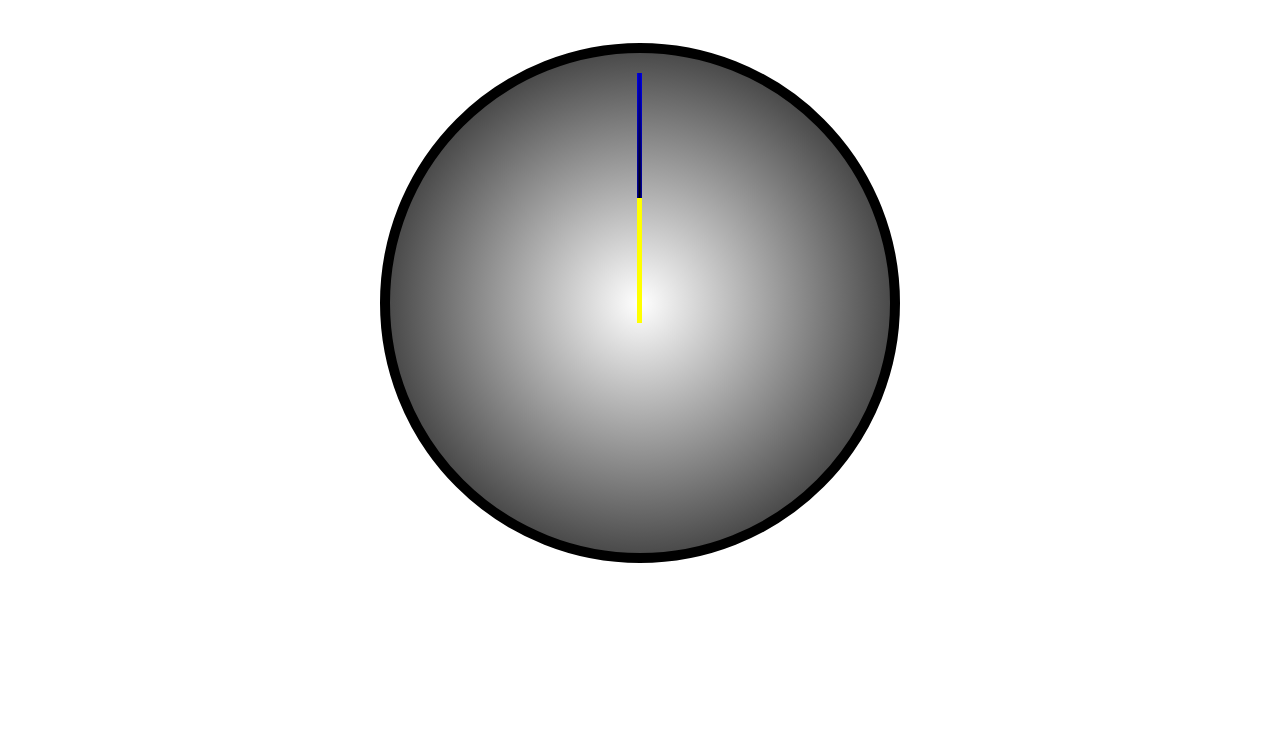
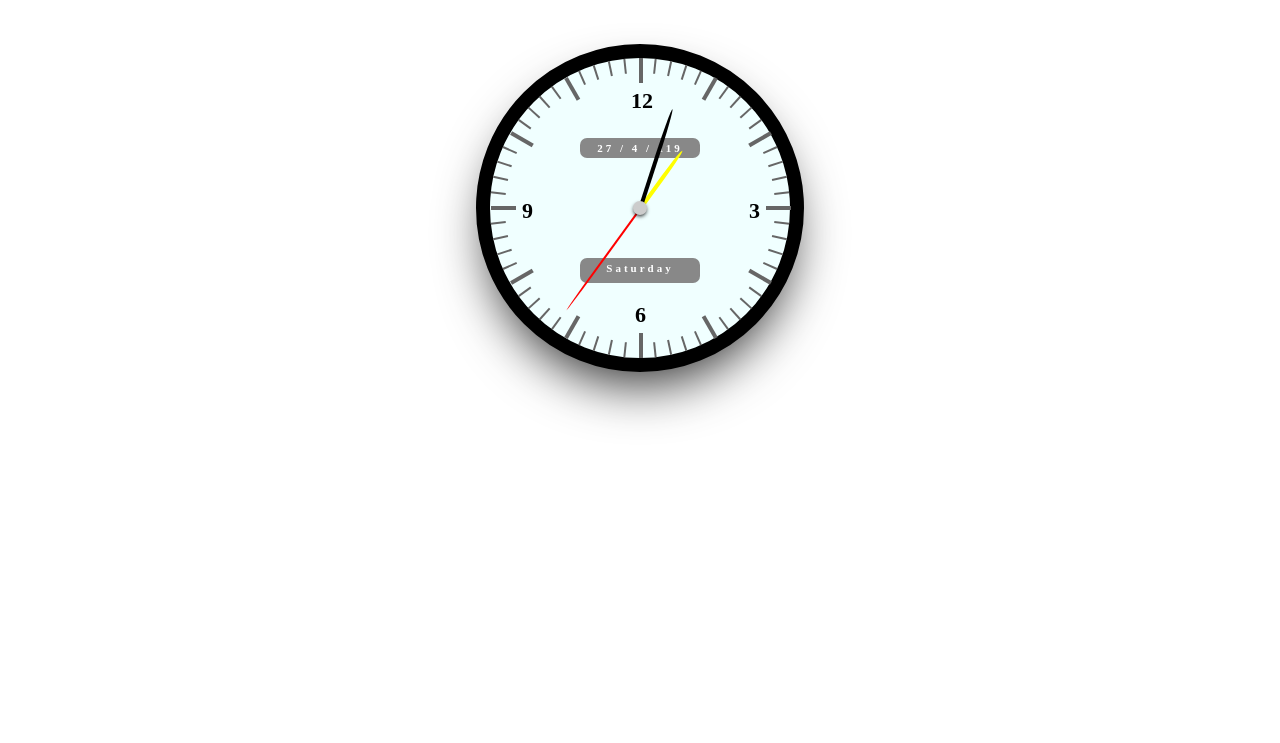
Before and after one commit to andreadesiderio/Timer-app, a plain HTML site: page index.html in a window 1280 px wide. Shown: the part 57-800 px from the top of the page. Drawn offline with Linux system fonts and the light colour scheme.

Commit message:
drew the analog clock

```diff
--- a/index.html
+++ b/index.html
@@ -7,13 +7,13 @@
             <meta name="decsriptiom" content="timer app">
             <title>Time App</title>
 
-            <link href="resetCss.css" rel="stylesheet" type="text/css">
+            <!-- <link href="resetCss.css" rel="stylesheet" type="text/css"> -->
             <link href="indexcss.css" rel="stylesheet" type="text/css">
 
 
     </head>
 <body>
-<header role="heading">
+<!-- <header role="heading">
     <nav role="navigation">
         <div class="inlineBlock" id="brandNameContainer">
          <h1><a href="index.html" class="whiteText">Time App</a></h1>
@@ -35,25 +35,30 @@
          </ul>
         </div>
     </nav>
-</header>
+</header> -->
 <main role="main">
 
 <!-- <p id="homeDate"></p>
 <p id="homeClock"></p> -->
 
-<div class="centerText">
-        <!-- id="homeClock" -->
-<div class="rotatingClock centerText inlineBlock">
-    <div class="secondNeedle">
-
+<div class="analogClock">
+    <div>
+        <div class="analogClockDate"></div>
+        <div class="analogClockDay"></div>
     </div>
-    <div class="minuteNeedle">
-
+    <div class="dot"></div>
+    <div>
+        <div class="hourHand"></div>
+        <div class="minuteHand"></div>
+        <div class="secondHand"></div>
     </div>
-    <div class="hourNeedle">
-
+    <div>
+        <span class="hour3">3</span>
+        <span class="hour6">6</span>
+        <span class="hour9">9</span>
+        <span class="hour12">12</span>
     </div>
-</div>
+    <div class="diallines"></div>
 </div>
 
 </main>
--- a/indexcss.css
+++ b/indexcss.css
@@ -1,12 +1,11 @@
-*{
+/* /* *{
     box-sizing: border-box;
-    /* text-align: center; */
-}
+} */
 
 /* body{
     margin: 0;
 } */
-
+/*
 .inlineBlock{
     display: inline-block;
 }
@@ -58,7 +57,7 @@ a{
 
 }   */
 
-
+/*
 a:hover{
     color : rgb(42, 42, 252);
 }
@@ -66,44 +65,180 @@ a:hover{
 main{
     position: relative;
     top: 100px;
+} */
+
+.analogClock{
+    background-color: azure;
+    width: 300px;
+    height: 300px;
+    margin: 8% auto 0;
+    /* margin: auto; */
+    border-radius: 50%;
+    border: 14px solid black;
+    position: relative;
+    box-shadow: 0 2vw 4vw -1vw rgba(0, 0, 0, 0.8);
 }
 
-.rotatingClock{
-    height: 520px;
-    width: 520px;
-    background: radial-gradient(white, black);
-    border: 10px solid black;
+.dot{
+    width: 14px;
+    height: 14px;
     border-radius: 50%;
-    /* display: inline-block; */
+    background-color: #ccc;
+    /* my first try
+    position: relative;
     margin: auto;
-    padding: 20px;
+    top: 243px;*/
+    position: absolute;
+    top:0;
+    left:0;
+    right: 0;
+    bottom: 0;
+    margin: auto;
+    z-index: 10;
+    box-shadow: 0 2px 4px -1px black;
 }
 
-.secondNeedle{
-    width: 2px;
-    height: 250px;
-    background: radial-gradient(black, red);
-    /* border-radius: 10px; */
-    position: relative;
-    left: 229px;
-
+.hourHand{
+    position: absolute;
+    z-index: 5;
+    width: 4px;
+    height: 65px;
+    background: yellow;
+    top: 79px;
+    /* left: 239px; */
+    left: 50%;
+    /*half or the width*/
+    margin-left: -2px;
+    /*is this neccessary? not doing anything*/
+    transform-origin: 50% 72px;
+    border-top-left-radius: 50%;
+    border-top-right-radius: 50%;
 }
 
-.minuteNeedle{
-    width: 5px;
-    height: 250px;
-    background: radial-gradient(black, blue);
-    position: relative;
-    left: 227px;
-    top: -250px;
-
+.minuteHand{
+    position: absolute;
+    z-index: 6;
+    width: 4px;
+    height: 100px;
+    background: black;
+    top: 46px;
+    left: 50%;
+    margin-left: -2px;
+    /*is this neccessary? not doing anything*/
+    transform-origin: 50% 105px;
+    border-top-left-radius: 50%;
+    border-top-right-radius: 50%;
 }
 
-.hourNeedle{
-    width: 5px;
-    height: 125px;
-    background: yellow;
-    position: relative;
-    left: 227px;
-    top: -375px;
+.secondHand{
+    position: absolute;
+    z-index: 7;
+    width: 2px;
+    height: 120px;
+    background: red;
+    top: 26px;
+    /* left: 239px; */
+    left: 50%;
+    margin-left: -1px;
+    /*is this neccessary? not doing anything*/
+    transform-origin: 50% 125px;
+    border-top-left-radius: 50%;
+    border-top-right-radius: 50%;
 }
+
+
+span{
+    display: inline-block;
+    position: absolute;
+    font-size: 22px;
+    font-weight: 700;
+    z-index: 4;
+}
+
+.hour12{
+    top:30px;
+    left: 50%;
+    margin-left: -9px;
+}
+
+.hour6{
+    bottom:30px;
+    left: 50%;
+    margin-left: -5px;
+}
+
+.hour3{
+    /* bottom:50%;
+    left: 95%; */
+    top: 140px;
+    right: 30px;
+}
+
+.hour9{
+    /* bottom:50%;
+    left: 10px; */
+    left: 32px;
+    top: 140px;
+}
+
+.diallines{
+    position: absolute;
+    z-index: 2;
+    width: 2px;
+    height: 15px;
+    background: #666;
+    left: 50%;
+    margin-left: -1px;
+    transform-origin: 50% 150px;
+}
+
+.diallines:nth-of-type(5n){
+    position: absolute;
+    z-index: 2;
+    width: 4px;
+    height: 25px;
+    background: #666;
+    left: 50%;
+    margin-left: -1px;
+    transform-origin: 50% 150px;
+}
+
+.analogClockDate{
+    position: absolute;
+    z-index: 3;
+    width: 120px;
+    height: 20px;
+    border-radius: 7px;
+    background: #888;
+    text-align: center;
+    line-height: 20px;
+    color: #fff;
+    font-size: 11px;
+    top: 80px;
+    left: 50%;
+    /* top: 25%;
+    left: 50%; */
+    margin-left: -60px;
+    font-weight: 700;
+    letter-spacing: 3px;
+}
+
+.analogClockDay{
+    position: absolute;
+    z-index: 3;
+    width: 120px;
+    height: 25px;
+    border-radius: 7px;
+    background: #888;
+    text-align: center;
+    line-height: 20px;
+    color: #fff;
+    font-size: 11px;
+    top: 200px;
+    left: 50%;
+    /* top: 75%;
+    left: 50%; */
+    margin-left: -60px;
+    font-weight: 700;
+    letter-spacing: 3px;
+}
--- a/script.js
+++ b/script.js
@@ -1,14 +1,62 @@
-window.addEventListener("load", showDate);
+// window.addEventListener("load", showDate);
 
-function showDate() {
-    const homeDate = document.getElementById("homeDate");
-    homeDate.innerHTML = new Date().toDateString();
+// function showDate() {
+//     const homeDate = document.getElementById("homeDate");
+//     homeDate.innerHTML = new Date().toDateString();
+// }
+
+// const timeInterval = setInterval(showTime, 1000);
+
+// function showTime(){
+//     const homeClock = document.getElementById("homeClock");
+//     let date = new Date();
+//     homeClock.innerHTML = date.toLocaleTimeString();
+// }
+
+let diallines = document.getElementsByClassName("diallines");
+let analogClock = document.getElementsByClassName("analogClock")[0];
+
+for (let i = 0; i < 60; i++){
+    analogClock.innerHTML += "<div class='diallines'></div>";
+    diallines[i].style.transform = "rotate(" + 6 * i + "deg)";
 }
 
-const timeInterval = setInterval(showTime, 1000);
+function runClock(){
+    let weekdays = new Array(7),
+    date = new Date(),
+    hour = date.getHours(),
+    minute = date.getMinutes(),
+    second = date.getSeconds(),
+    currentDate = date.getDate(),
+    month = date.getMonth() + 1,
+    year = date.getYear(),
 
-function showTime(){
-    const homeClock = document.getElementById("homeClock");
-    let date = new Date();
-    homeClock.innerHTML = date.toLocaleTimeString();
+    hDeg = hour * 30 + minute * (360 / 720),
+    mDeg = minute * 30 + second * (360 / 720),
+    sDeg = second * 6,
+
+    hourHand = document.querySelector(".hourHand"),
+    minuteHand = document.querySelector(".minuteHand"),
+    secondHand = document.querySelector(".secondHand"),
+    analogDate = document.querySelector(".analogClockDate"),
+    analogDay = document.querySelector(".analogClockDay");
+
+     weekdays[0] = "Sunday";
+     weekdays[1] = "Monday";
+     weekdays[2] = "Tuesday";
+     weekdays[3] = "Wednesday";
+     weekdays[4] = "Thursday";
+     weekdays[5] = "Friday";
+     weekdays[6] = "Saturday";
+
+    let day = weekdays[date.getDay()];
+
+    hourHand.style.transform = "rotate(" + hDeg + "deg)";
+    minuteHand.style.transform = "rotate(" + mDeg + "deg)";
+    secondHand.style.transform = "rotate(" + sDeg + "deg)";
+
+    analogDate.innerHTML = currentDate + " / " + month +  " / "  + year ;
+    analogDay.innerHTML = day;
 }
+
+setInterval("runClock()", 1000);
```
